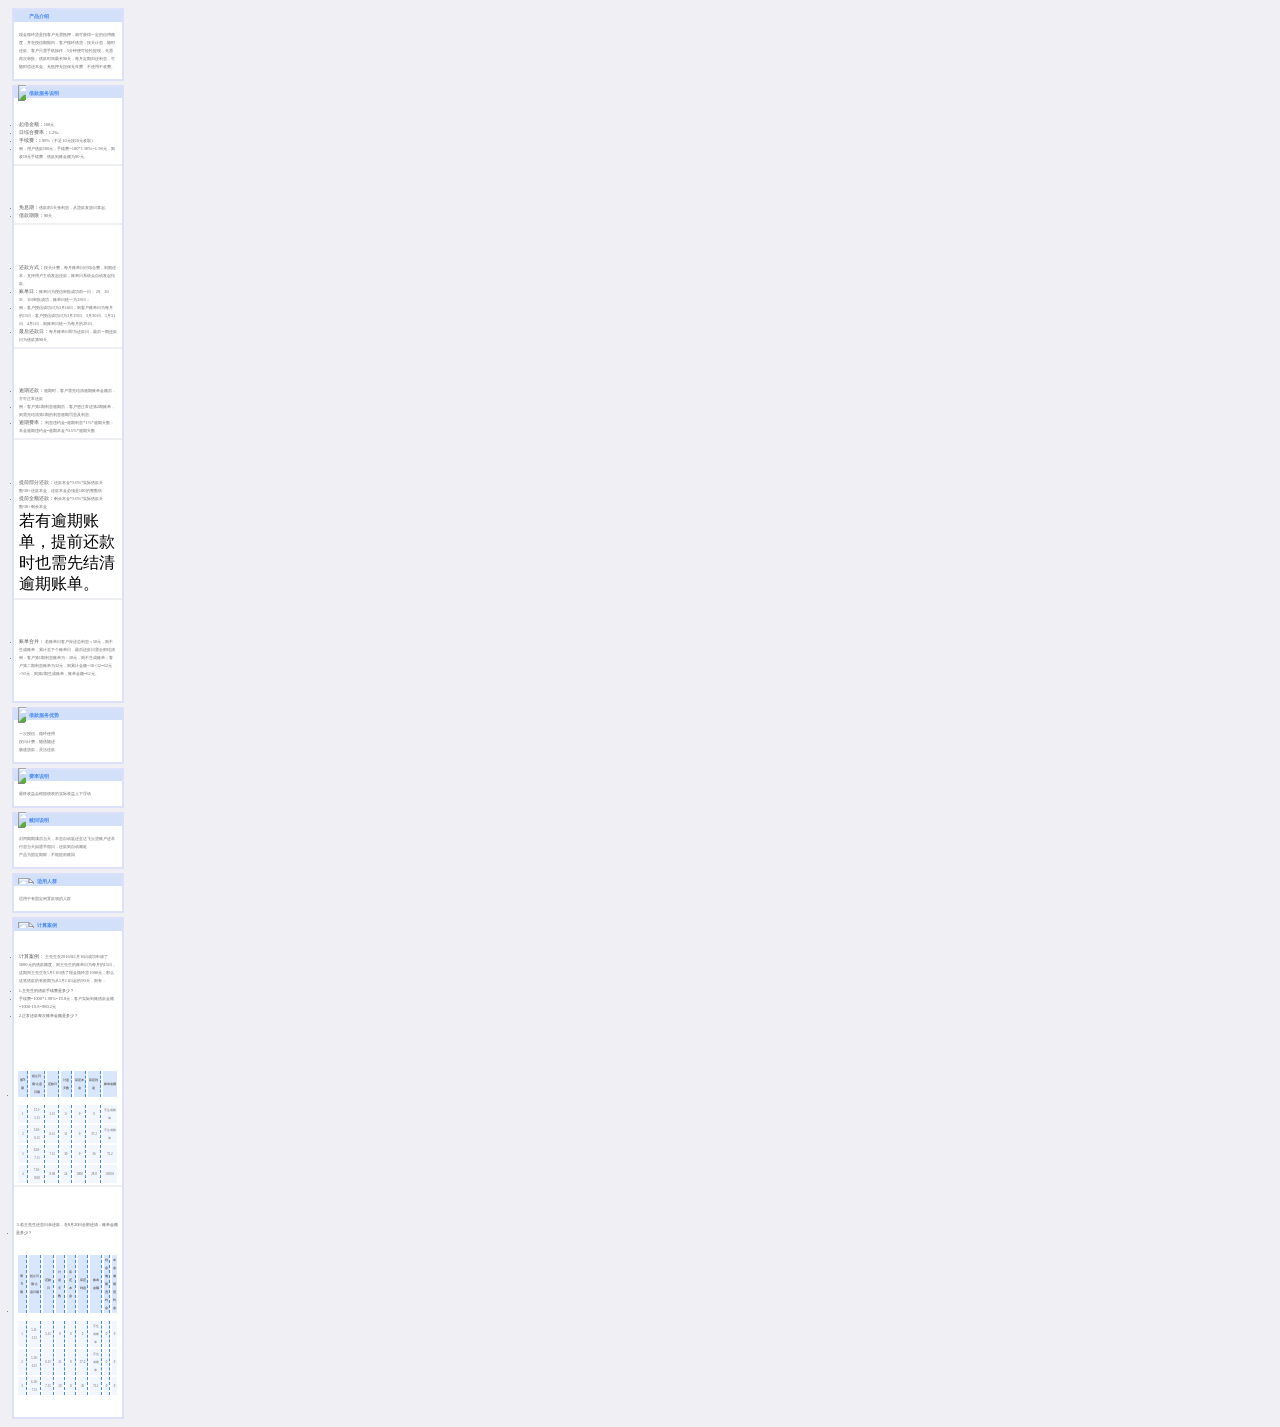
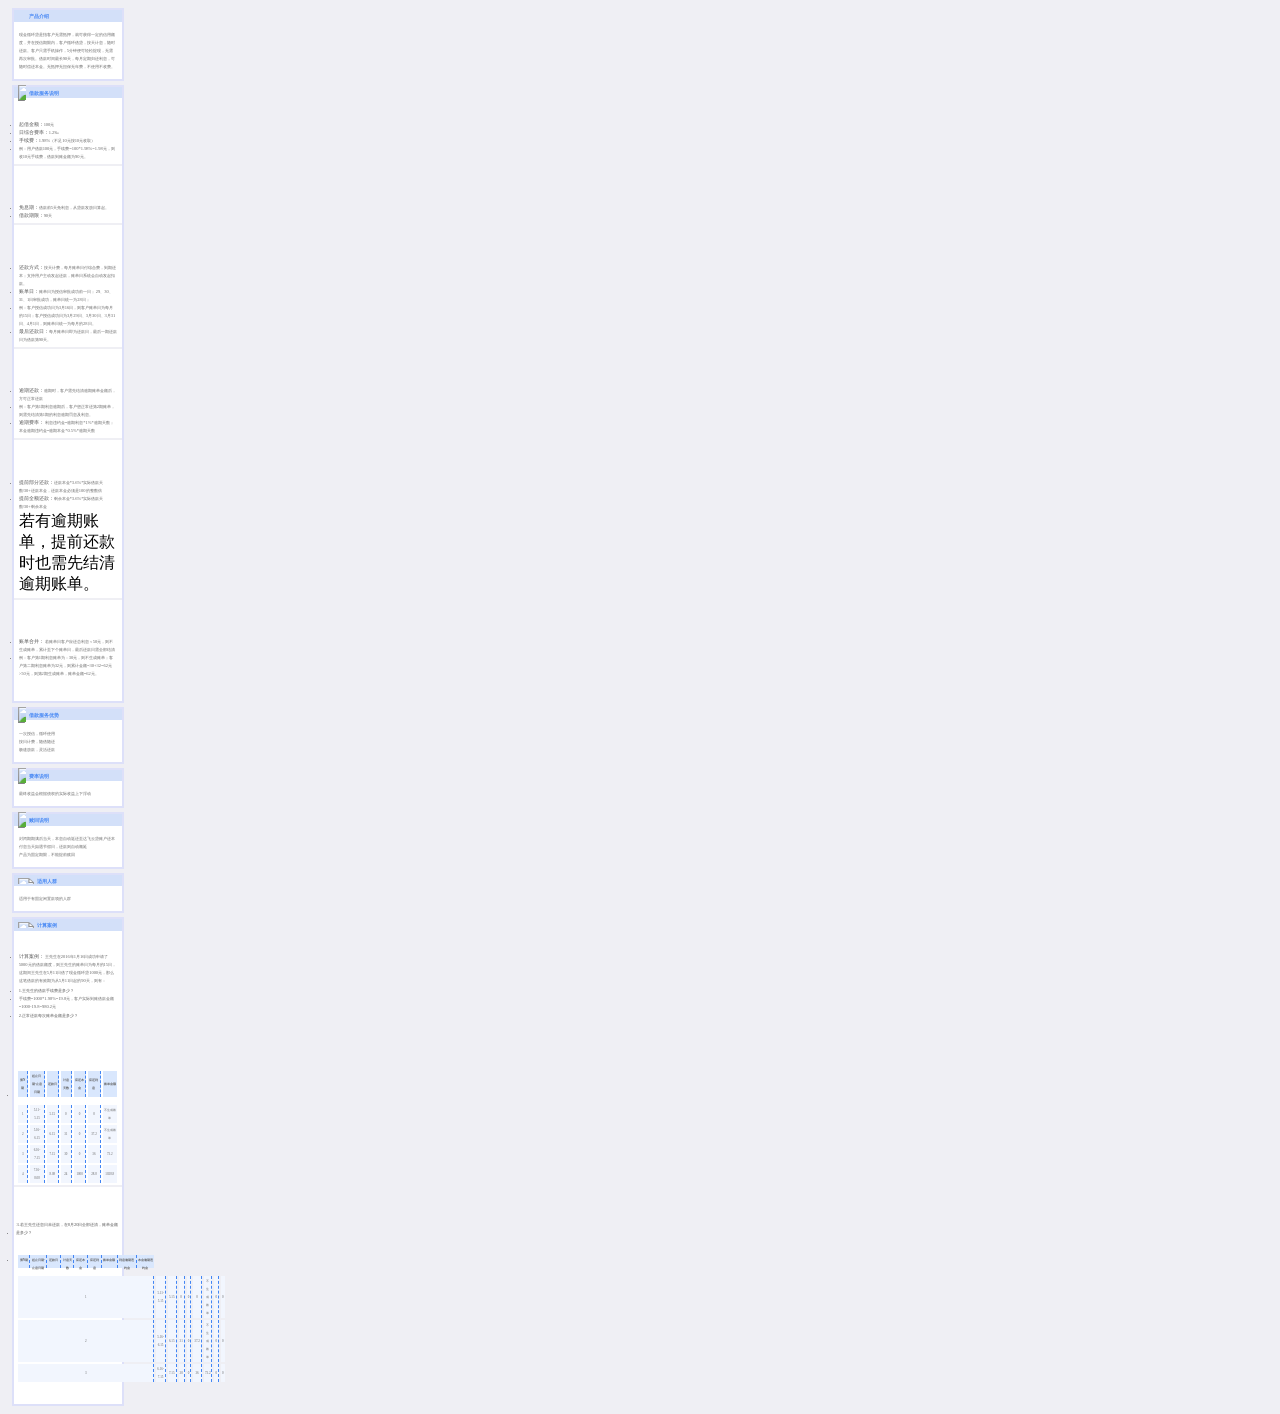

tabel

--- a/最新政策/css/style.css
+++ b/最新政策/css/style.css
@@ -191,9 +191,12 @@
 	}
 	
 	.cont_tabel tr:nth-of-type(1) {
-		background: #d9e7fd;
+		background: #d9e7fd; height: 0.72rem;
 	}
 	
 	.cont_tabel tr {
 		background: #f2f6fe;
+	}
+	.cont_tabel .tabel2 tr:nth-of-type(1){
+		height: 0.8rem;display: flex;
 	}
